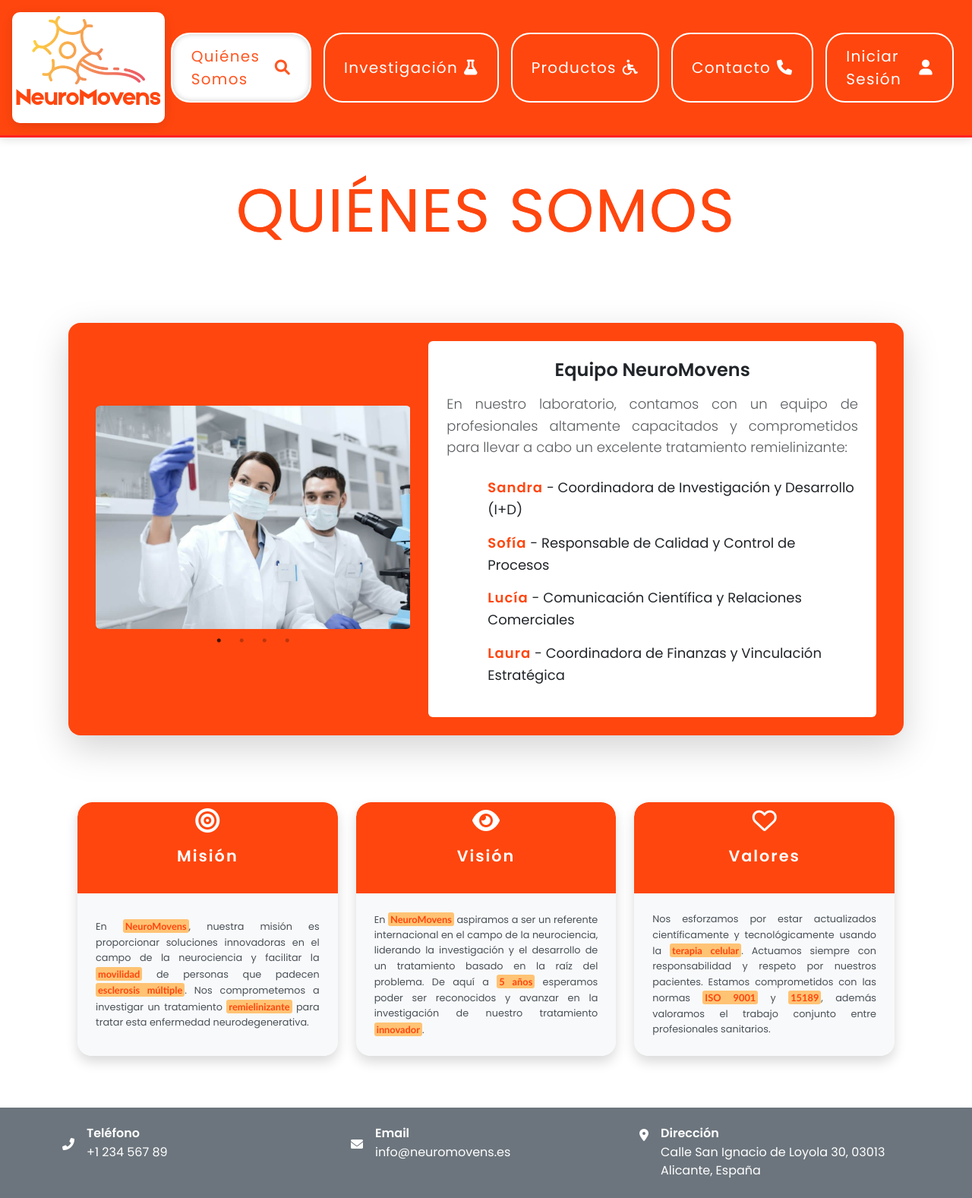
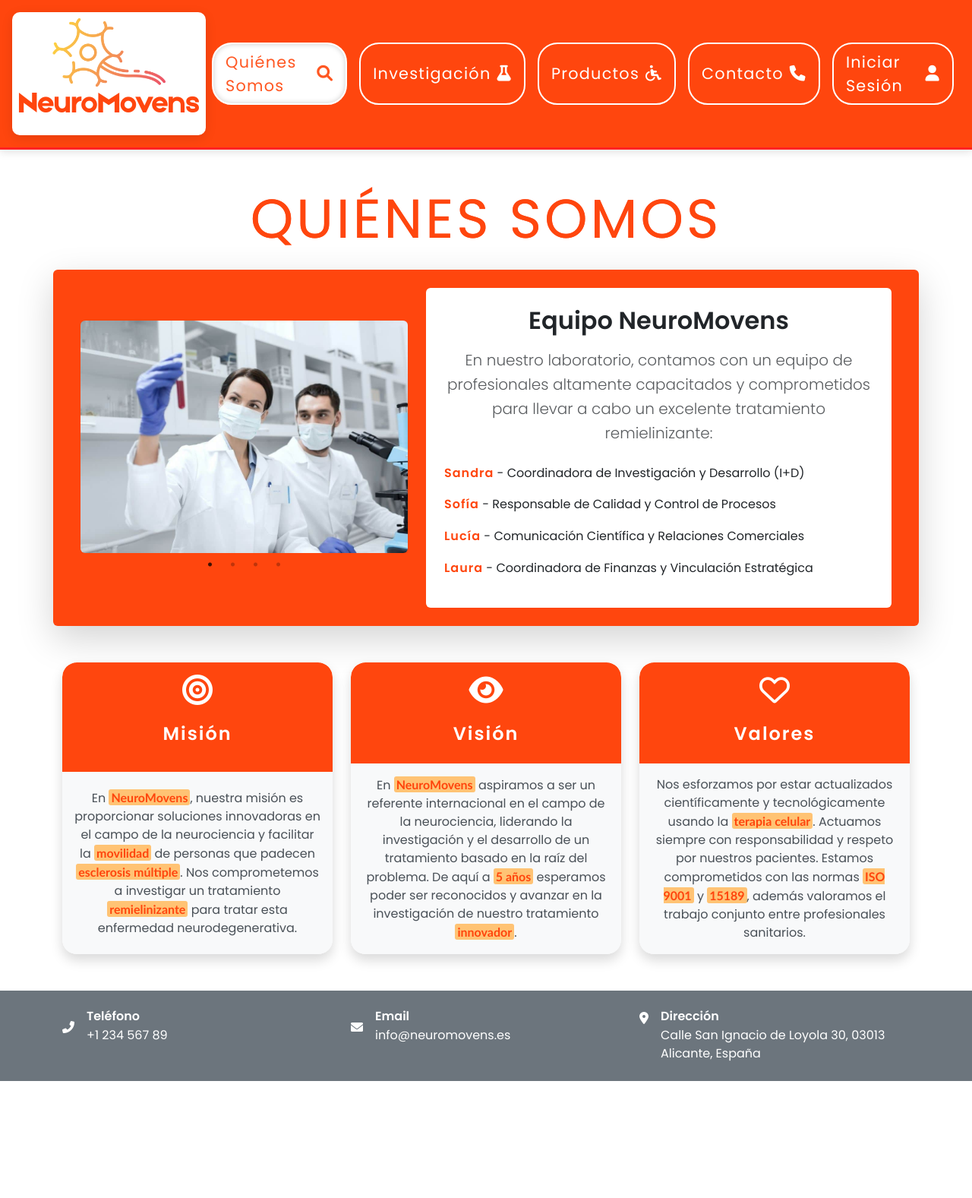
Before and after one commit to AdriRodri13/Neuromovens, a PHP site: page / in a window 1280 px wide. Shown: the whole page at 76% size. After the commit the page ends 1423 px from the top, so only its background shows below. Run offline with PHP 8.4, Linux system fonts and the light colour scheme.

Commit message:
Neuromovens 1.9.5, migracion CSS estructural a Bootstrap

```diff
--- a/www.neuromovens.com/assets/Vistas/listaProductos.php
+++ b/www.neuromovens.com/assets/Vistas/listaProductos.php
@@ -8,7 +8,7 @@ $productos = isset($_SESSION['productos']) ? unserialize($_SESSION['productos'])
 ?>
 
 <div class="container my-5">
-    <h1 class="mb-4 text-center">Lista de Productos</h1>
+    <h1 class="title mb-4 text-center">Lista de Productos</h1>
 
     <?php if (!empty($productos)): ?>
         <div class="row row-cols-1 row-cols-sm-2 row-cols-md-3 g-4">
--- a/www.neuromovens.com/assets/Vistas/listaUsuarios.php
+++ b/www.neuromovens.com/assets/Vistas/listaUsuarios.php
@@ -12,7 +12,7 @@ $porPagina = $datosPaginados['por_pagina'] ?? 10;
 ?>
 
 <div class="container py-4">
-    <h2 class="mb-4 text-center">Lista de Usuarios</h2>
+    <h2 class="mb-4 text-center title">Lista de Usuarios</h2>
 
     <!-- Buscador -->
     <div class="card mb-4">
@@ -166,7 +166,7 @@ $porPagina = $datosPaginados['por_pagina'] ?? 10;
 
             <!-- Paginación para tablets y desktop (completa) -->
             <div class="d-none d-md-block">
-                <ul class="pagination justify-content-center flex-wrap">
+                <ul class="pagination justify-content-center gap-4 flex-wrap">
                     <li class="page-item <?php echo ($paginaActual <= 1) ? 'disabled' : ''; ?>">
                         <a class="page-link" href="<?php echo ($paginaActual > 1) ? '../Controlador/ControladorUsuario.php?accion=listar_paginado&pagina=1' : '#'; ?>" title="Primera página">
                             <i class="fas fa-angle-double-left"></i>
--- a/www.neuromovens.com/assets/css/style.css
+++ b/www.neuromovens.com/assets/css/style.css
@@ -21,52 +21,23 @@
     font-display: swap;
 }
 
-body,
-html {
-    overflow-x: hidden;
+body {
+    font-family: 'Poppins', sans-serif;
 }
 
-body {
-    font-family: 'Poppins', sans-serif;
-    min-height: 100vh;
-    display: flex;
-    flex-direction: column;
-}
-
-
 h2 {
-    font-size: 1.5rem;
     color: var(--color-oscuro);
     font-weight: 600;
 }
 
-main {
-    margin: 0 auto;
-    text-align: center;
-    flex: 1;
-}
-
-p{
-    font-size: .8rem;
-    text-align: justify;
-}
-
 p.lead {
-    font-size: 1.125rem;
     color: var(--color-gris-suave);
     line-height: 1.6;
 }
 
 ul {
-    font-size: 1.125rem;
     line-height: 1.6;
     color: var(--color-oscuro);
-}
-
-ul li {
-    margin-bottom: 15px;
-    text-align: left;
-    margin-left: 3em;
 }
 
 ul li strong {
@@ -116,25 +83,20 @@ header .logo:hover {
     border-radius: 10px;
     box-shadow: 0 4px 15px var(--color-sombra);
     transition: transform 0.3s, box-shadow 0.3s, filter 0.3s;
-    padding: 0.3em;
 }
 
 .texto_logo {
     font-family: 'Etna', serif;
     color: var(--color-principal);
-    font-size: 2em;
 }
 
 /* Navegación - Mobile First */
 nav a {
     color: var(--color-blanco);
     border: var(--color-blanco) 2px solid;
-    margin: 0 0.75em;
-    padding: 0.5em 1em;
     border-radius: 1.25em;
     font-weight: 500;
     text-decoration: none;
-    font-size: 1rem;
     letter-spacing: 0.03125em;
     transition: background-color 0.3s, transform 0.3s, box-shadow 0.3s;
 }
@@ -167,9 +127,6 @@ nav a.active {
 
 .title {
     color: var(--color-principal);
-    font-size: 2em;
-    text-align: center;
-    margin-bottom: 1em;
     text-transform: uppercase;
     letter-spacing: 2px;
     background: linear-gradient(45deg, var(--color-principal), #ff6f61);
@@ -186,16 +143,11 @@ nav a.active {
 
 /* Inicio - Mobile First */
 
-section {
-    padding: 10px;
-}
-
 .equipo {
     background-color: var(--color-principal);
     border-radius: 1em;
     box-shadow: 0 6px 20px rgba(0, 0, 0, 0.1);
     transition: all 0.3s ease;
-    padding: 20px;
 }
 
 .equipo:hover {
@@ -219,18 +171,14 @@ section {
 .card-body-1 {
     background-color: var(--color-principal);
     color: var(--color-blanco);
-    padding: .5rem;
     border-radius: 1.2em 1.2em 0 0;
 }
 
 .card-body-1 i {
-    font-size: 2rem;
     color: var(--color-blanco);
-    margin-bottom: .2rem;
 }
 
 .card-body-1 h2 {
-    font-size: 1.3rem;
     letter-spacing: 2px;
     font-weight: bold;
     color: var(--color-blanco);
@@ -238,13 +186,7 @@ section {
 
 .card-body-2 {
     background-color: var(--color-gris-claro);
-    padding: 1.5rem;
     color: #495057;
-}
-
-.card-body-2 p {
-    font-size: .8rem;
-    line-height: 1.6;
 }
 
 .tarjeta:hover {
@@ -572,120 +403,139 @@ section {
     background-color: var(--color-suave);
 }
 
-.form-container .image-preview {
-    margin-bottom: 20px;
-}
-
 .form-container .image-preview img {
-    width: 200px;
-    height: auto;
     border-radius: 5px;
     box-shadow: var(--color-sombra-intensa);
-}
-
-.form-container .form-group {
-    margin-bottom: 20px;
-}
-
-/* Centrar botones DIV */
-
-.botones {
-    display: flex;
-    flex-direction: row;
-    justify-content: center;
-    align-items: center;
-    gap: 5px;
-}
-
-.botones a {
-    width: 5em;
-}
-
-/* Media Queries - Tablet y pantallas medianas (768px y arriba) */
-
-@media screen and (min-width: 768px) {
-    /* Títulos */
-    p{
-        font-size: 1rem;
-    }
-
-    .title {
-        font-size: 5em;
-    }
-
-    /* Navegación */
-    nav a {
-        margin: 0 1.5em;
-        padding: .7em 1.25em;
-        font-size: 1.25rem;
-        letter-spacing: 0.0625em;
-    }
-
-    /* Inicio */
-    section {
-        padding: 20px;
-    }
-
-    /* Investigación */
-    .section-container {
-        max-width: 80%;
-    }
-
-    /* Productos */
-    .category-section {
-        max-width: 80%;
-    }
-
-    .product-card {
-        flex-direction: row;
-        align-items: flex-start;
-        text-align: left;
-    }
-
-    .product-image {
-        margin-right: 20px;
-        margin-bottom: 0;
-    }
-
-    /* Contacto */
-    .contact-content {
-        display: flex;
-        align-items: center;
-        justify-content: center;
-        gap: 20px;
-    }
-
-    .contact-info,
-    .contact-map {
-        flex: 1;
-    }
-
-    .contact-map iframe {
-        height: 400px;
-    }
-
-    .contact-form {
-        max-width: 80%;
-        padding: 20px;
-    }
-
-    .contact-section {
-        max-width: 80%;
-    }
 }
 
 .alert-success {
     background-color: #d4edda;
     border: 1px solid #c3e6cb;
     color: #155724;
-    padding: 12px;
-    margin-bottom: 20px;
     border-radius: 6px;
-    display: flex;
-    align-items: center;
-    gap: 8px;
 }
 
 .alert-success i {
     color: #28a745;
 }
+
+/* Media Queries - Tablet (768px y arriba) */
+@media screen and (min-width: 768px) {
+    /* Títulos */
+    .title {
+        font-size: 2.5rem;
+        letter-spacing: 3px;
+    }
+
+    /* Navegación */
+    nav a {
+        font-size: 1.1rem;
+        letter-spacing: 0.05em;
+    }
+
+    /* Texto logo */
+    .texto_logo {
+        font-size: 2.25rem;
+    }
+
+    /* Tarjetas */
+    .card-body-1 h2 {
+        font-size: 1.4rem;
+    }
+
+    .card-body-1 i {
+        font-size: 2.25rem;
+    }
+
+    /* Contacto */
+    .contact-map iframe {
+        border-width: 3px;
+    }
+}
+
+/* Media Queries - Desktop (992px y arriba) */
+@media screen and (min-width: 992px) {
+    /* Títulos */
+    .title {
+        font-size: 3.5rem;
+        letter-spacing: 4px;
+    }
+
+    /* Navegación */
+    nav a {
+        font-size: 1.2rem;
+        letter-spacing: 0.06em;
+    }
+
+    nav a:hover i {
+        margin-left: 0.5em;
+    }
+
+    /* Texto logo */
+    .texto_logo {
+        font-size: 2.5rem;
+    }
+
+    /* Elementos de equipo */
+    .equipo:hover {
+        transform: translateY(-8px);
+        box-shadow: 0 12px 30px rgba(0, 0, 0, 0.18);
+    }
+
+    /* Tarjetas */
+    .tarjeta:hover {
+        transform: translateY(-8px);
+    }
+
+    .card-body-1 h2 {
+        font-size: 1.5rem;
+    }
+
+    .card-body-1 i {
+        font-size: 2.5rem;
+    }
+
+    /* Elementos de contacto */
+    .contact-map iframe:hover {
+        transform: scale(1.03);
+    }
+
+    /* Formularios */
+    .btn-login:hover {
+        transform: translateY(-2px);
+    }
+
+    /* Investigación */
+    .section-container:hover {
+        transform: scale(1.03);
+    }
+
+    .section-content img:hover {
+        transform: scale(1.08);
+    }
+}
+
+/* Media Queries - Large Desktop (1200px y arriba) */
+@media screen and (min-width: 1200px) {
+    /* Títulos */
+    .title {
+        font-size: 4.5rem;
+    }
+
+    /* Navegación */
+    nav a {
+        font-size: 1.3rem;
+    }
+
+    /* Texto logo */
+    .texto_logo {
+        font-size: 2.75rem;
+    }
+
+    /* Tarjetas y elementos con hover */
+    .tarjeta:hover,
+    .equipo:hover,
+    .login-container:hover {
+        box-shadow: 0 15px 35px rgba(0, 0, 0, 0.2);
+    }
+}
--- a/www.neuromovens.com/index.php
+++ b/www.neuromovens.com/index.php
@@ -29,7 +29,7 @@ if(isset($_SESSION['usuario']) && $_SESSION['usuario'] === true){
     <link href="https://cdn.jsdelivr.net/npm/bootstrap@5.3.0/dist/css/bootstrap.min.css" rel="stylesheet">
     <link rel="stylesheet" href="https://cdn.jsdelivr.net/npm/bootstrap-icons/font/bootstrap-icons.css">
 
-    <!-- CSS personalizado -->
+    <!-- CSS personalizado (solo estético) -->
     <link rel="stylesheet" href="assets/css/style.css">
     <link rel="shortcut icon" href="assets/images/favicon.ico" type="image/x-icon">
 
@@ -42,36 +42,36 @@ if(isset($_SESSION['usuario']) && $_SESSION['usuario'] === true){
     <link rel="stylesheet" href="https://cdnjs.cloudflare.com/ajax/libs/slick-carousel/1.8.1/slick-theme.min.css">
 </head>
 
-<body>
+<body class="d-flex flex-column min-vh-100">
 <header class="container-fluid p-3">
     <div class="d-flex justify-content-center justify-content-lg-between align-items-center">
         <!-- Logo y marca -->
-        <div class="logo d-flex flex-column align-items-center">
-            <img src="assets/images/neuronaBuena.png" alt="Logo NeuroMovens" class="mb-3 mb-md-0">
-            <h1 class="texto_logo">NeuroMovens</h1>
+        <div class="logo d-flex flex-column align-items-center p-2">
+            <img src="assets/images/neuronaBuena.png" alt="Logo NeuroMovens" class="img-fluid mb-3 mb-md-0" style="max-height: 90px;">
+            <h1 class="texto_logo fs-1">NeuroMovens</h1>
         </div>
 
         <!-- Navegación para desktop -->
         <nav class="d-none d-lg-flex">
-            <a href="index.php" class="d-flex align-items-center justify-content-center mx-2 my-1 active">
+            <a href="index.php" class="d-flex align-items-center justify-content-center mx-2 my-1 py-2 px-3 active">
                 Quiénes Somos <i class="fa-solid fa-magnifying-glass ms-2"></i>
             </a>
-            <a href="assets/Controlador/ControladorPostInvestigacion.php?accion=listar" class="d-flex align-items-center justify-content-center mx-2 my-1">
+            <a href="assets/Controlador/ControladorPostInvestigacion.php?accion=listar" class="d-flex align-items-center justify-content-center mx-2 my-1 py-2 px-3">
                 Investigación <i class="fa-solid fa-flask ms-2"></i>
             </a>
-            <a href="assets/Controlador/ControladorProductos.php?accion=listar" class="d-flex align-items-center justify-content-center mx-2 my-1">
+            <a href="assets/Controlador/ControladorProductos.php?accion=listar" class="d-flex align-items-center justify-content-center mx-2 my-1 py-2 px-3">
                 Productos <i class="fa-solid fa-wheelchair ms-2"></i>
             </a>
-            <a href="assets/Vistas/contacto.php" class="d-flex align-items-center justify-content-center mx-2 my-1">
+            <a href="assets/Vistas/contacto.php" class="d-flex align-items-center justify-content-center mx-2 my-1 py-2 px-3">
                 Contacto <i class="fa-solid fa-phone ms-2"></i>
             </a>
             <?php
             if(!$sesion_usuario){
-                echo '<a href="assets/Vistas/iniciarSesion.php" class="d-flex align-items-center justify-content-center mx-2 my-1">Iniciar Sesión <i class="fa-solid fa-user ms-2"></i></a>';
+                echo '<a href="assets/Vistas/iniciarSesion.php" class="d-flex align-items-center justify-content-center mx-2 my-1 py-2 px-3">Iniciar Sesión <i class="fa-solid fa-user ms-2"></i></a>';
             } else {
-                echo '<a id="cerrarSesion" href="assets/Vistas/cerraSesion.php" class="d-flex align-items-center justify-content-center mx-2 my-1"><span id="nombreUsuario">Cerrar Sesion</span> <i class="fa-solid fa-user ms-2"></i></a>';
+                echo '<a id="cerrarSesion" href="assets/Vistas/cerraSesion.php" class="d-flex align-items-center justify-content-center mx-2 my-1 py-2 px-3"><span id="nombreUsuario">Cerrar Sesion</span> <i class="fa-solid fa-user ms-2"></i></a>';
                 if($_SESSION['rol'] == 'jefe'){
-                    echo '<a id="listaUsuarios" href="assets/Controlador/ControladorUsuario.php?accion=listar" class="d-flex align-items-center justify-content-center mx-2 my-1">Administración <i class="fa-regular fa-note-sticky ms-2"></i></a>';
+                    echo '<a id="listaUsuarios" href="assets/Controlador/ControladorUsuario.php?accion=listar" class="d-flex align-items-center justify-content-center mx-2 my-1 py-2 px-3">Administración <i class="fa-regular fa-note-sticky ms-2"></i></a>';
                 }
             }
             ?>
@@ -88,25 +88,25 @@ if(isset($_SESSION['usuario']) && $_SESSION['usuario'] === true){
     <!-- Navegación colapsable para móviles y tablets -->
     <div class="collapse w-100 mt-3" id="navbarNav">
         <nav class="d-flex flex-column">
-            <a href="index.php" class="d-flex align-items-center justify-content-center mx-2 my-1 active">
+            <a href="index.php" class="d-flex align-items-center justify-content-center mx-2 my-1 py-2 px-3 active">
                 Quiénes Somos <i class="fa-solid fa-magnifying-glass ms-2"></i>
             </a>
-            <a href="assets/Controlador/ControladorPostInvestigacion.php?accion=listar" class="d-flex align-items-center justify-content-center mx-2 my-1">
+            <a href="assets/Controlador/ControladorPostInvestigacion.php?accion=listar" class="d-flex align-items-center justify-content-center mx-2 my-1 py-2 px-3">
                 Investigación <i class="fa-solid fa-flask ms-2"></i>
             </a>
-            <a href="assets/Controlador/ControladorProductos.php?accion=listar" class="d-flex align-items-center justify-content-center mx-2 my-1">
+            <a href="assets/Controlador/ControladorProductos.php?accion=listar" class="d-flex align-items-center justify-content-center mx-2 my-1 py-2 px-3">
                 Productos <i class="fa-solid fa-wheelchair ms-2"></i>
             </a>
-            <a href="assets/Vistas/contacto.php" class="d-flex align-items-center justify-content-center mx-2 my-1">
+            <a href="assets/Vistas/contacto.php" class="d-flex align-items-center justify-content-center mx-2 my-1 py-2 px-3">
                 Contacto <i class="fa-solid fa-phone ms-2"></i>
             </a>
             <?php
             if(!$sesion_usuario){
-                echo '<a href="assets/Vistas/iniciarSesion.php" class="d-flex align-items-center justify-content-center mx-2 my-1">Iniciar Sesión <i class="fa-solid fa-user ms-2"></i></a>';
+                echo '<a href="assets/Vistas/iniciarSesion.php" class="d-flex align-items-center justify-content-center mx-2 my-1 py-2 px-3">Iniciar Sesión <i class="fa-solid fa-user ms-2"></i></a>';
             } else {
-                echo '<a id="cerrarSesion" href="assets/Vistas/cerraSesion.php" class="d-flex align-items-center justify-content-center mx-2 my-1"><span id="nombreUsuario"> Cerrar Sesion</span> <i class="fa-solid fa-user ms-2"></i></a>';
+                echo '<a id="cerrarSesion" href="assets/Vistas/cerraSesion.php" class="d-flex align-items-center justify-content-center mx-2 my-1 py-2 px-3"><span id="nombreUsuario"> Cerrar Sesion</span> <i class="fa-solid fa-user ms-2"></i></a>';
                 if($_SESSION['rol'] == 'jefe'){
-                    echo '<a id="listaUsuarios" href="assets/Controlador/ControladorUsuario.php?accion=listar" class="d-flex align-items-center justify-content-center mx-2 my-1">Administración <i class="fa-regular fa-note-sticky ms-2"></i></a>';
+                    echo '<a id="listaUsuarios" href="assets/Controlador/ControladorUsuario.php?accion=listar" class="d-flex align-items-center justify-content-center mx-2 my-1 py-2 px-3">Administración <i class="fa-regular fa-note-sticky ms-2"></i></a>';
                 }
             }
             ?>
@@ -115,35 +115,35 @@ if(isset($_SESSION['usuario']) && $_SESSION['usuario'] === true){
 </header>
 
 <!-- Main content -->
-<main class="container py-4 py-md-5">
-    <h1 class="title">Quiénes Somos</h1>
+<main class="container py-4 py-md-5 flex-grow-1 text-center">
+    <h1 class="title mb-4 text-uppercase">Quiénes Somos</h1>
 
     <!-- Sección de equipo -->
     <section class="row justify-content-center mb-5">
         <div class="col-12">
-            <div class="row align-items-center p-3 p-md-4 shadow-lg equipo">
+            <div class="row align-items-center p-3 p-md-4 shadow-lg equipo rounded">
                 <!-- Imagen a la izquierda en pantallas grandes -->
                 <div class="col-12 col-md-5 mb-4 mb-md-0">
                     <div class="equipo-slideshow">
-                        <div><img src="assets/images/imagen_personal.jpg" alt="Equipo NeuroMovens" class="img-fluid rounded shadow-sm"></div>
-                        <div><img src="assets/images/imagen_personal2.jpg" alt="Equipo NeuroMovens" class="img-fluid rounded shadow-sm"></div>
-                        <div><img src="assets/images/imagen_personal3.jpg" alt="Equipo NeuroMovens" class="img-fluid rounded shadow-sm"></div>
-                        <div><img src="assets/images/imagen_personal4.jpg" alt="Equipo NeuroMovens" class="img-fluid rounded shadow-sm"></div>
+                        <div><img src="assets/images/imagen_personal.jpg" alt="Equipo NeuroMovens" class="img-fluid rounded imagen_equipo shadow-sm"></div>
+                        <div><img src="assets/images/imagen_personal2.jpg" alt="Equipo NeuroMovens" class="img-fluid rounded imagen_equipo shadow-sm"></div>
+                        <div><img src="assets/images/imagen_personal3.jpg" alt="Equipo NeuroMovens" class="img-fluid rounded imagen_equipo shadow-sm"></div>
+                        <div><img src="assets/images/imagen_personal4.jpg" alt="Equipo NeuroMovens" class="img-fluid rounded imagen_equipo shadow-sm"></div>
                     </div>
                 </div>
                 <!-- Texto a la derecha en pantallas grandes -->
                 <div class="col-12 col-md-7">
                     <div class="p-3 p-md-4 bg-white rounded">
-                        <h2 class="mb-3 text-dark font-weight-bold">Equipo NeuroMovens</h2>
+                        <h2 class="mb-3 text-dark fw-bold">Equipo NeuroMovens</h2>
                         <p class="lead text-muted mb-4">
                             En nuestro laboratorio, contamos con un equipo de profesionales altamente capacitados y
                             comprometidos para llevar a cabo un excelente tratamiento remielinizante:
                         </p>
                         <ul class="list-unstyled text-dark">
-                            <li><strong>Sandra</strong> - Coordinadora de Investigación y Desarrollo (I+D)</li>
-                            <li><strong>Sofía</strong> - Responsable de Calidad y Control de Procesos</li>
-                            <li><strong>Lucía</strong> - Comunicación Científica y Relaciones Comerciales</li>
-                            <li><strong>Laura</strong> - Coordinadora de Finanzas y Vinculación Estratégica</li>
+                            <li class="ms-0 mb-3 text-start"><strong>Sandra</strong> - Coordinadora de Investigación y Desarrollo (I+D)</li>
+                            <li class="ms-0 mb-3 text-start"><strong>Sofía</strong> - Responsable de Calidad y Control de Procesos</li>
+                            <li class="ms-0 mb-3 text-start"><strong>Lucía</strong> - Comunicación Científica y Relaciones Comerciales</li>
+                            <li class="ms-0 mb-3 text-start"><strong>Laura</strong> - Coordinadora de Finanzas y Vinculación Estratégica</li>
                         </ul>
                     </div>
                 </div>
@@ -159,11 +159,11 @@ if(isset($_SESSION['usuario']) && $_SESSION['usuario'] === true){
                 <div class="col-12 col-md-6 col-lg-4">
                     <div class="card text-center tarjeta shadow h-100 d-flex flex-column">
                         <div class="card-body card-body-1 flex-shrink-0" style="min-height: 120px;">
-                            <i class="fa-solid fa-bullseye fa-2x"></i>
-                            <h2 class="mt-3">Misión</h2>
+                            <i class="fa-solid fa-bullseye fa-2x mb-2"></i>
+                            <h2 class="mt-3 fs-4">Misión</h2>
                         </div>
                         <div class="card-body card-body-2 flex-grow-1 d-flex align-items-center">
-                            <p class="mb-0">En <span class="destacado">NeuroMovens</span>, nuestra misión es proporcionar
+                            <p class="mb-0 text-justify">En <span class="destacado">NeuroMovens</span>, nuestra misión es proporcionar
                                 soluciones innovadoras en el campo de
                                 la neurociencia y facilitar la <span class="destacado">movilidad</span> de personas
                                 que padecen <span class="destacado">esclerosis múltiple</span>. Nos comprometemos a
@@ -177,11 +177,11 @@ if(isset($_SESSION['usuario']) && $_SESSION['usuario'] === true){
                 <div class="col-12 col-md-6 col-lg-4">
                     <div class="card text-center tarjeta shadow h-100 d-flex flex-column">
                         <div class="card-body card-body-1 flex-shrink-0" style="min-height: 120px;">
-                            <i class="fa-solid fa-eye fa-2x"></i>
-                            <h2 class="mt-3">Visión</h2>
+                            <i class="fa-solid fa-eye fa-2x mb-2"></i>
+                            <h2 class="mt-3 fs-4">Visión</h2>
                         </div>
                         <div class="card-body card-body-2 flex-grow-1 d-flex align-items-center">
-                            <p class="mb-0">En <span class="destacado">NeuroMovens</span> aspiramos a ser un referente
+                            <p class="mb-0 text-justify">En <span class="destacado">NeuroMovens</span> aspiramos a ser un referente
                                 internacional en el campo de la
                                 neurociencia, liderando la investigación y el desarrollo de un tratamiento basado en
                                 la raíz del problema. De aquí a <span class="destacado">5 años</span> esperamos
@@ -196,11 +196,11 @@ if(isset($_SESSION['usuario']) && $_SESSION['usuario'] === true){
                 <div class="col-12 col-md-12 col-lg-4">
                     <div class="card text-center tarjeta shadow h-100 d-flex flex-column">
                         <div class="card-body card-body-1 flex-shrink-0" style="min-height: 120px;">
-                            <i class="fa-regular fa-heart fa-2x"></i>
-                            <h2 class="mt-3">Valores</h2>
+                            <i class="fa-regular fa-heart fa-2x mb-2"></i>
+                            <h2 class="mt-3 fs-4">Valores</h2>
                         </div>
                         <div class="card-body card-body-2 flex-grow-1 d-flex align-items-center">
-                            <p class="mb-0">Nos esforzamos por estar actualizados científicamente y tecnológicamente usando la
+                            <p class="mb-0 text-justify">Nos esforzamos por estar actualizados científicamente y tecnológicamente usando la
                                 <span class="destacado">terapia celular</span>. Actuamos siempre con responsabilidad
                                 y respeto por nuestros
                                 pacientes. Estamos comprometidos con las normas <span class="destacado">ISO
```
Also changed, not shown: other parts of www.neuromovens.com/assets/css/style.css (+0 -117 lines), www.neuromovens.com/assets/Compartido/footer.php (+12 -13 lines), www.neuromovens.com/assets/Compartido/header.php (+35 -31 lines), www.neuromovens.com/assets/Vistas/investigacion.php (+33 -19 lines), www.neuromovens.com/assets/Vistas/productos.php (+31 -32 lines), www.neuromovens.com/assets/css/normalize.css (deleted). Lines whose indentation alone changed are shown as unchanged.
